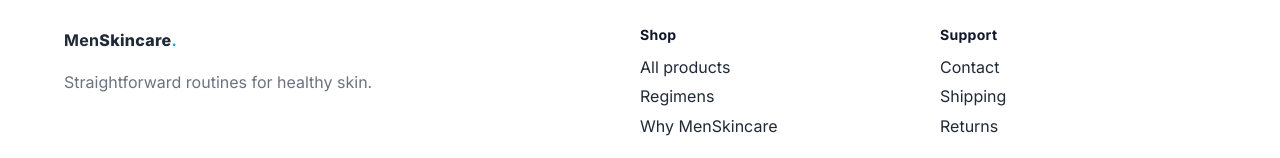
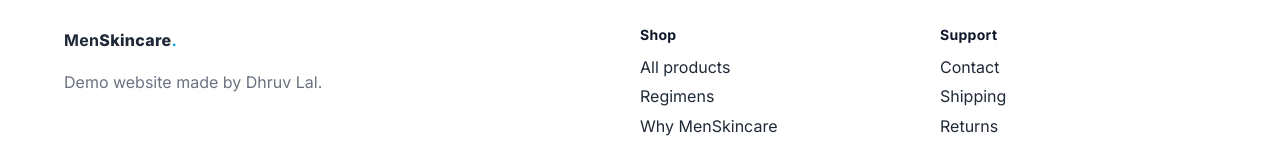
Before and after one commit to Dhruvclank/Web-project-2.0, a website: page index.html in a window 1280 px wide. Shown: the part 2896-3054 px from the top of the page. Drawn offline with Linux system fonts and the light colour scheme.

Commit message:
Update index.html

```diff
--- a/index.html
+++ b/index.html
@@ -152,7 +152,7 @@
     <div class="container foot-grid">
       <div>
         <a class="brand" href="#">Men<b>Skincare</b><span class="dot">.</span></a>
-        <p class="muted">Straightforward routines for healthy skin.</p>
+        <p class="muted">Demo website made by Dhruv Lal.</p>
       </div>
       <div>
         <h4>Shop</h4>
```
